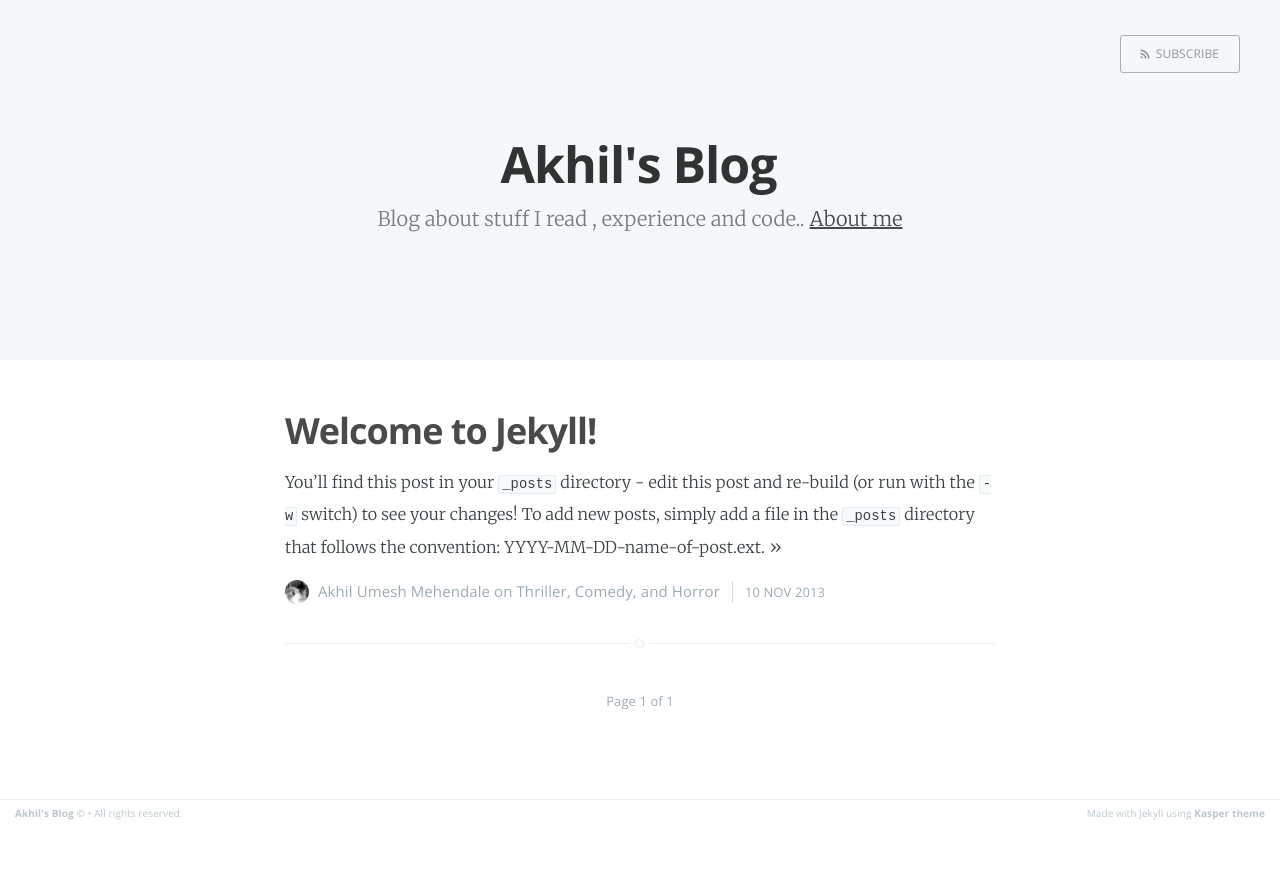
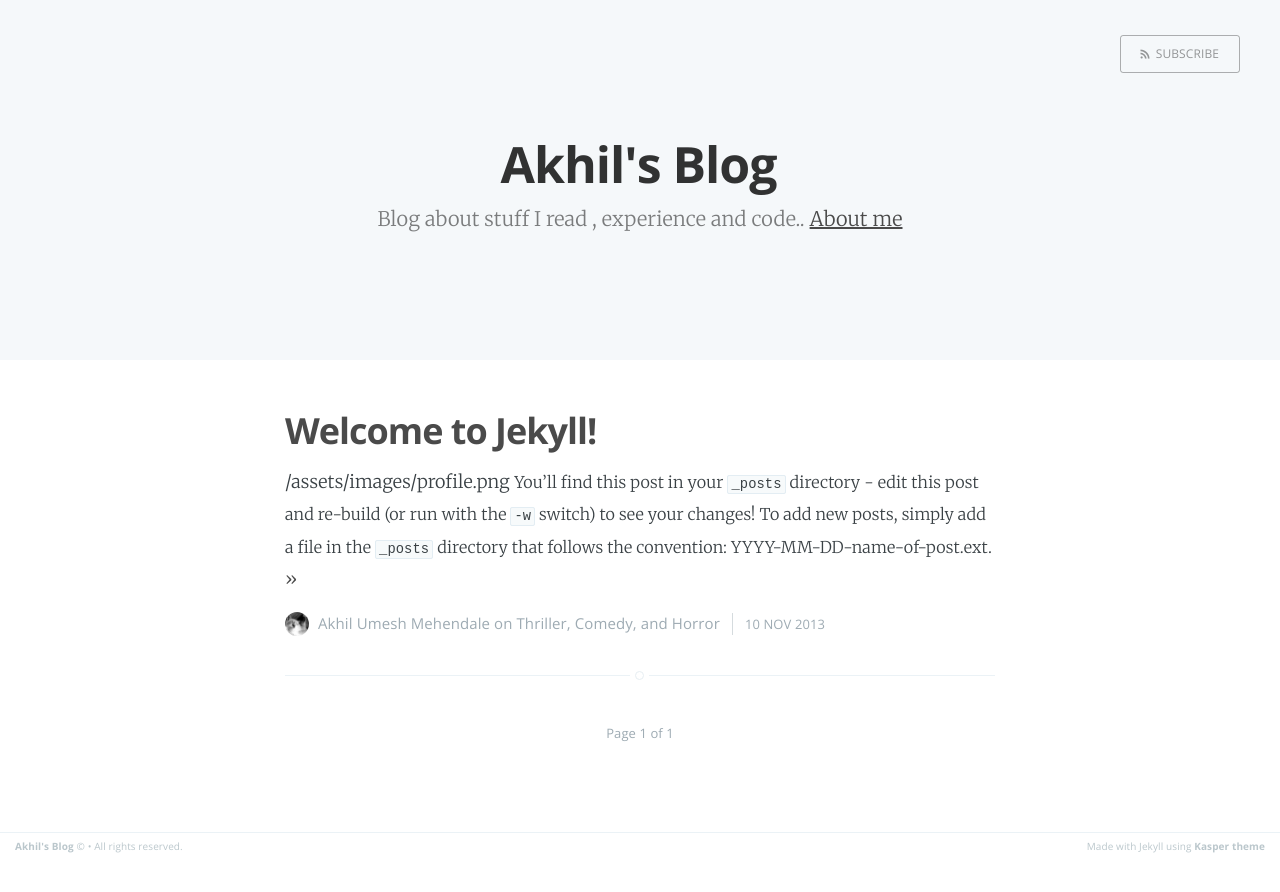
Before and after one commit to akhilum/akhilum.github.io, a Jekyll site: the page built from index.html, in a window 1280 px wide. Shown: the top 892 px of the page. Built offline with Jekyll 4.4.1, drawn with Linux system fonts in a browser that asks for light colours; Markdown is read by kramdown in place of the engine named in the settings; the list of posts is cut into pages by our own code.

Commit message:
Some more changes

```diff
--- a/_posts/2013-11-10-welcome-to-jekyll.markdown
+++ b/_posts/2013-11-10-welcome-to-jekyll.markdown
@@ -3,6 +3,7 @@
 title:  "Welcome to Jekyll!"
 date:   2013-11-10 10:18:00
 categories: Thriller Comedy Horror
+thumbnail: "/assets/images/profile.png"
 ---
 
 You'll find this post in your `_posts` directory - edit this post and re-build (or run with the `-w` switch) to see your changes!
--- a/index.html
+++ b/index.html
@@ -41,6 +41,7 @@
             <h2 class="post-title"><a href="{{ post.url }}">{{ post.title }}</a></h2>
         </header>
         <section class="post-excerpt">
+            {{ post.thumbnail }}
             {{ post.excerpt }} <a class="read-more" href="{{ post.url }}">&raquo;</a>
         </section>
         <footer class="post-meta">
```
